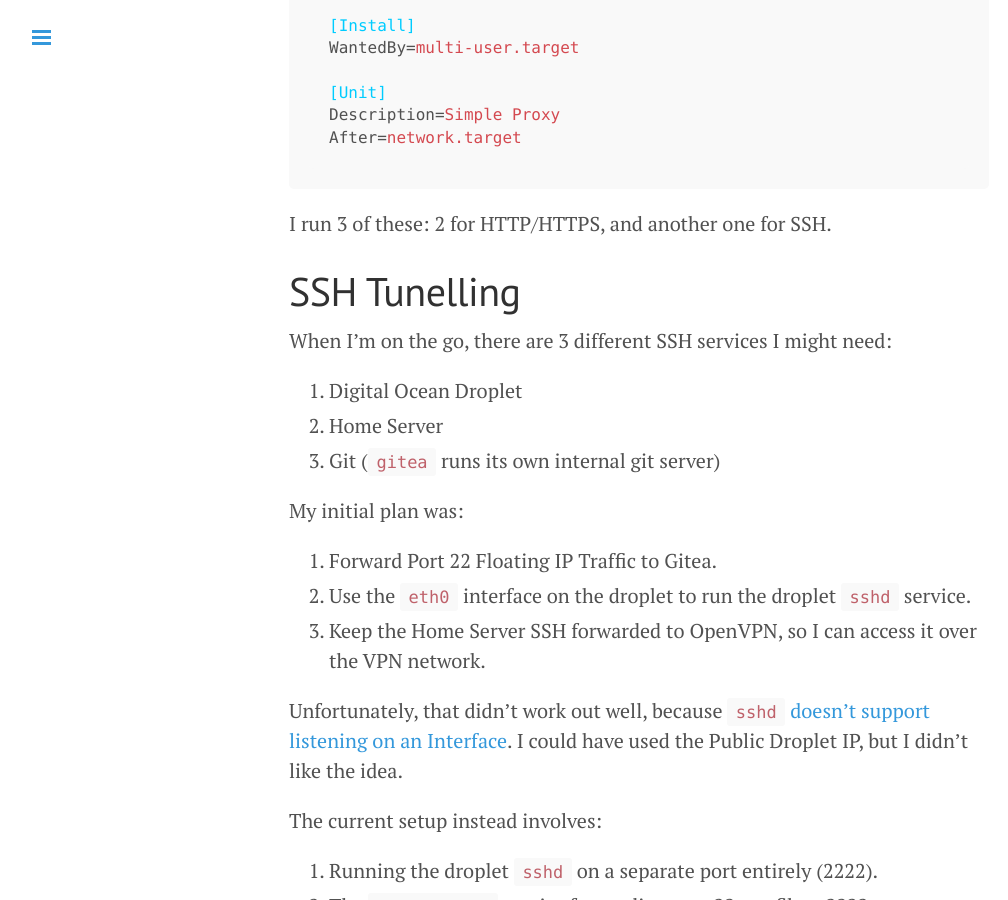
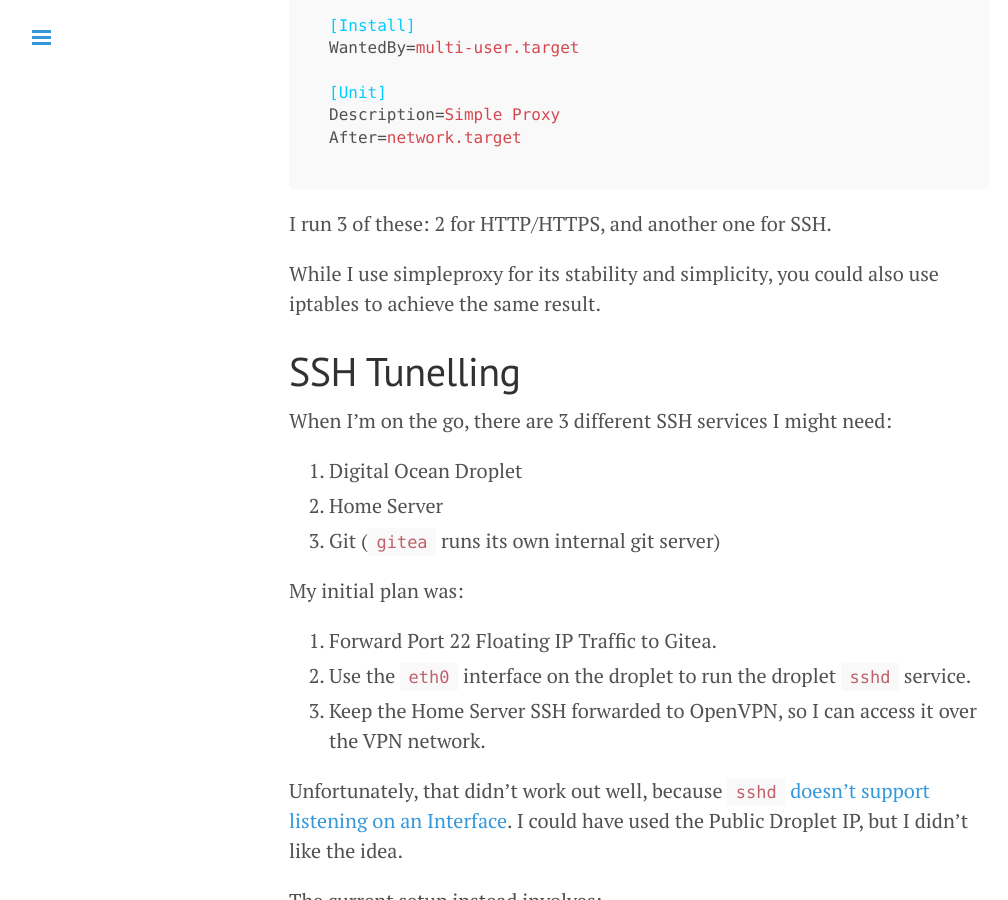
Before and after one commit to captn3m0/captn3m0.github.com, a Jekyll site: the page built from _posts/2018-04-22-home-server-networking.md, in a window 1280 px wide and 900 px high, scrolled down 5055 px. Shown: the whole window, without its empty margins (1-1009 px from the left). Built offline with Jekyll 4.4.1, drawn with Linux system fonts in a browser that asks for light colours.

Commit message:
Mention iptables

```diff
--- a/_posts/2018-04-22-home-server-networking.md
+++ b/_posts/2018-04-22-home-server-networking.md
@@ -166,6 +166,9 @@ After=network.target
 
 I run 3 of these: 2 for HTTP/HTTPS, and another one for SSH.
 
+While I use simpleproxy for its stability and simplicity, you could also use iptables to
+achieve the same result.
+
 # SSH Tunelling
 
 When I'm on the go, there are 3 different SSH services I might need:
```
